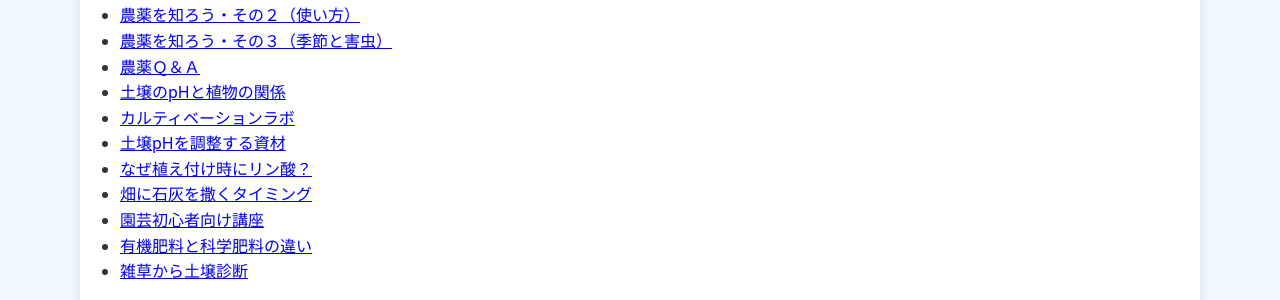
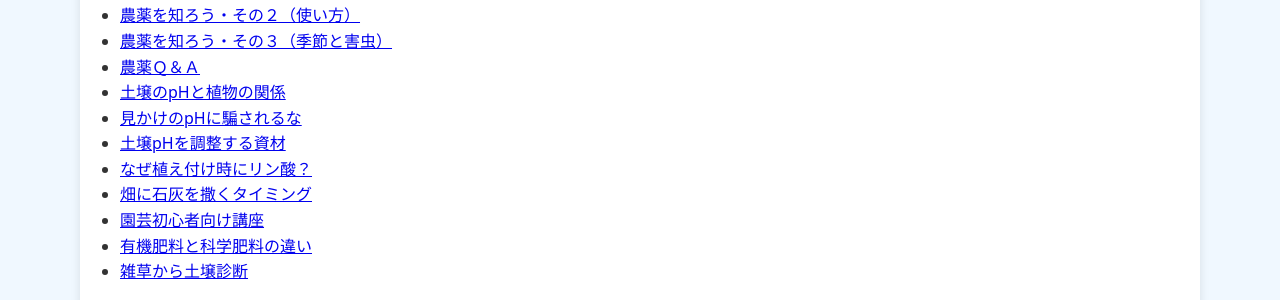
Before and after one commit to shiitake-garden/shiitake-garden.github.io, a Jekyll site: the page built from column/index.html, in a window 1280 px wide. Shown: the part 463-763 px from the top of the page. Built offline with Jekyll 4.4.1, drawn with Linux system fonts in a browser that asks for light colours.

Commit message:
Update column_ph_henka.html

```diff
--- a/column/column_ph_henka.html
+++ b/column/column_ph_henka.html
@@ -1,6 +1,6 @@
 ---
 layout: default_care
-title: カルティベーションラボ
+title: 見かけのpHに騙されるな
 ---
 
 
```
